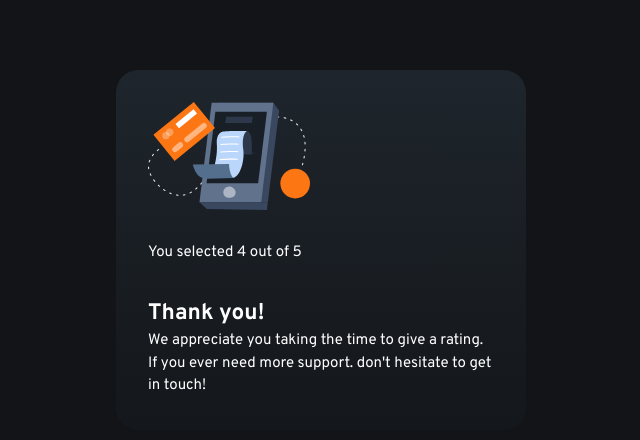
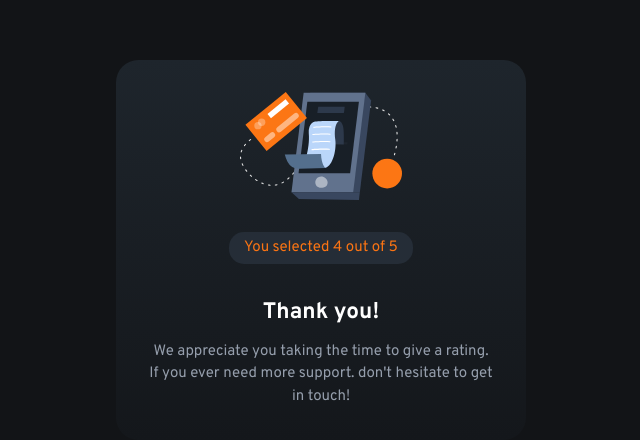
Before and after one commit to Bewjsdk/Bewjsdk.github.io, a React (Vite) app in the folder Projects/interactive-rating/: page / in a window 1280 px wide. Shown: the part 150-590 px from the top of the page, without its empty margins (319-959 px from the left). Built offline with nearby package versions, Linux system fonts and the light colour scheme.

Commit message:
Rating Submit add style

```diff
--- a/Projects/interactive-rating/src/styles/App.scss
+++ b/Projects/interactive-rating/src/styles/App.scss
@@ -11,6 +11,7 @@
   color: $white;
   display: flex;
   align-items: center;
+  padding-inline: 1.5rem;
 }
 
 // Button Default
--- a/Projects/interactive-rating/src/styles/components/_RatingSubmit.scss
+++ b/Projects/interactive-rating/src/styles/components/_RatingSubmit.scss
@@ -4,4 +4,27 @@
 // Rating Submit
 .rating-submit {
   @include layout.card;
+  align-items: center;
+
+  // Rating show score
+  .rating-show-score {
+    color: colors.$orange;
+    background: colors.$darkBlue;
+    padding-inline: 1em;
+    padding-block: 0.3em;
+    border-radius: 1em;
+  }
+
+  // Rating Thanks
+  .rating-thank {
+    text-align: center;
+
+    & > h2 {
+      margin-block-end: 0.5em;
+    }
+
+    & > p {
+      color: colors.$lightGrey;
+    }
+  }
 }
```
